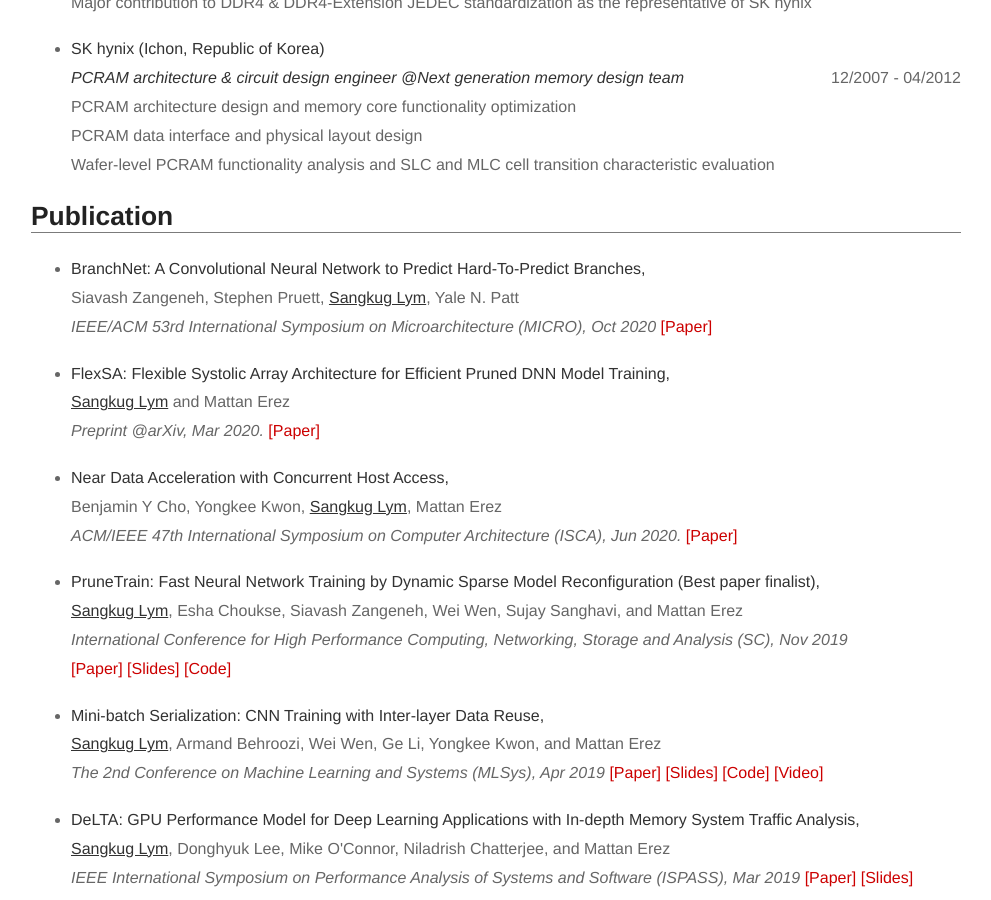
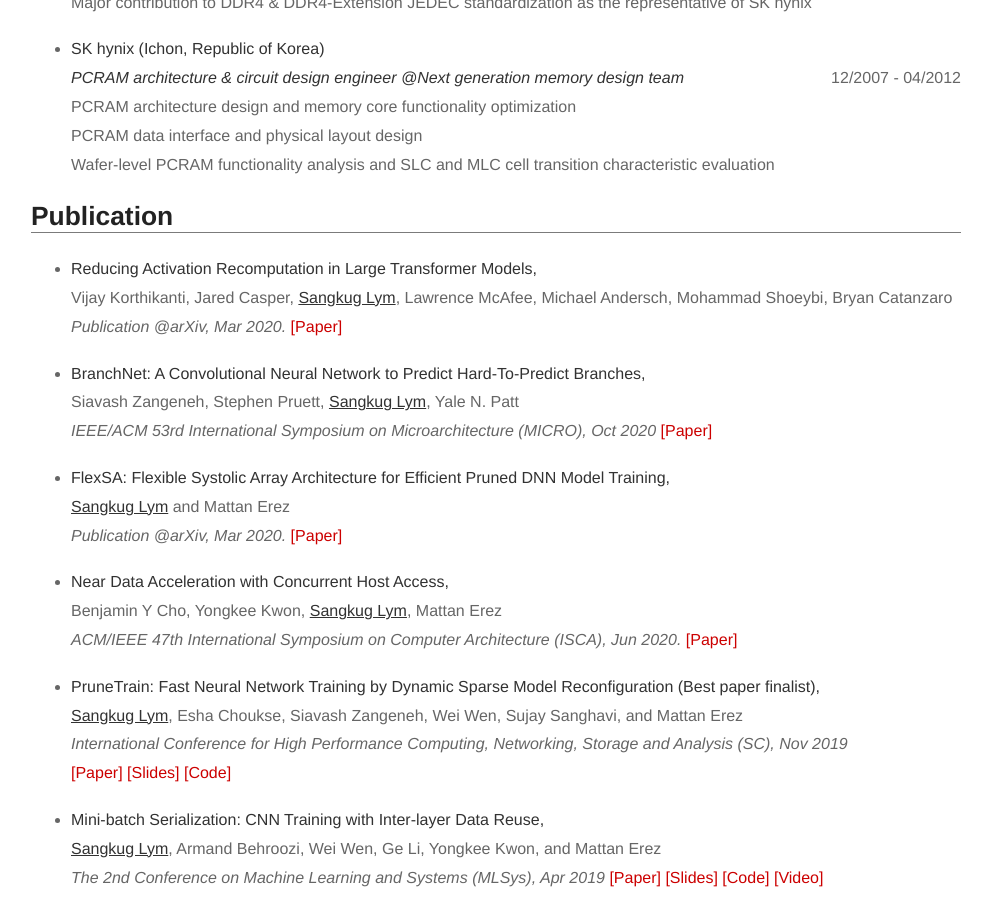
Before and after one commit to erhoo82/erhoo82.github.io, a Jekyll site: the page built from about.md, in a window 1280 px wide and 900 px high, scrolled down 1887 px. Shown: the whole window, without its empty margins (144-1135 px from the left). Built offline with Jekyll 4.4.1, drawn with Linux system fonts in a browser that asks for light colours.

Commit message:
add publication

```diff
--- a/about.md
+++ b/about.md
@@ -107,6 +107,12 @@ layout: page
 <h2>Publication<hr></h2>
 <ul>
 
+    <li>
+    <b>Reducing Activation Recomputation in Large Transformer Models,</b>
+    <br>Vijay Korthikanti, Jared Casper, <b><u>Sangkug Lym</u></b>, Lawrence McAfee, Michael Andersch, Mohammad Shoeybi, Bryan Catanzaro
+    <br><i>Publication @arXiv, Mar 2020.</i>
+    <a href="https://arxiv.org/pdf/2205.05198.pdf" style="text-decoration : none;color: #cc0000">[Paper]</a>
+    </li><br>
 
     <li>
     <b>BranchNet: A Convolutional Neural Network to Predict Hard-To-Predict Branches,</b>
@@ -118,7 +124,7 @@ layout: page
     <li>
     <b>FlexSA: Flexible Systolic Array Architecture for Efficient Pruned DNN Model Training,</b>
     <br><b><u>Sangkug Lym</u></b> and Mattan Erez
-    <br><i>Preprint @arXiv, Mar 2020.</i>
+    <br><i>Publication @arXiv, Mar 2020.</i>
     <a href="https://arxiv.org/pdf/2004.13027.pdf" style="text-decoration : none;color: #cc0000">[Paper]</a>
     </li><br>
 
```
